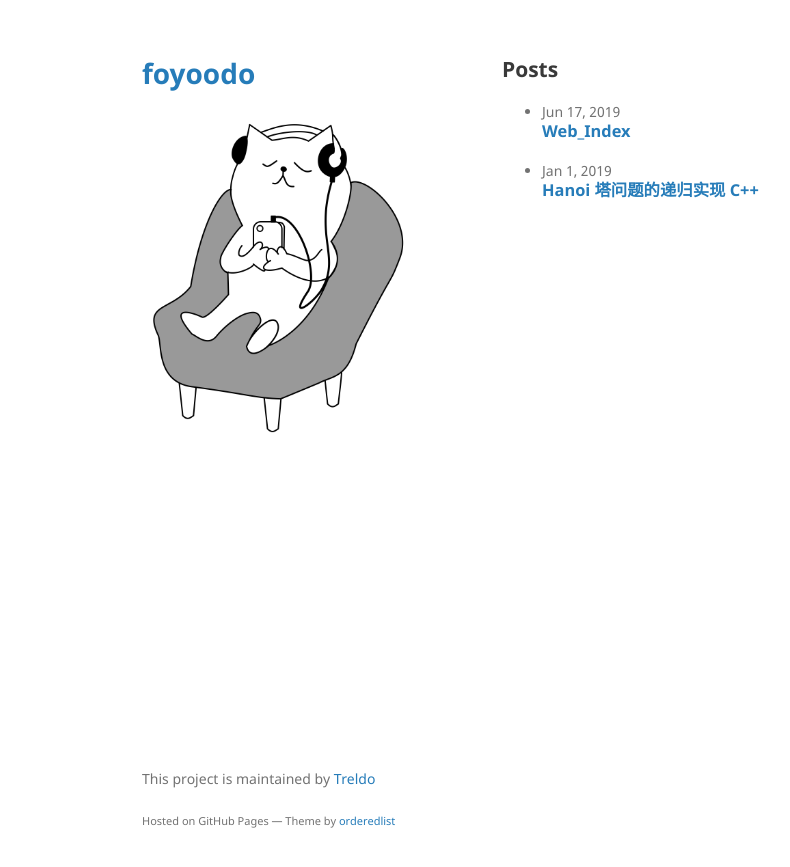
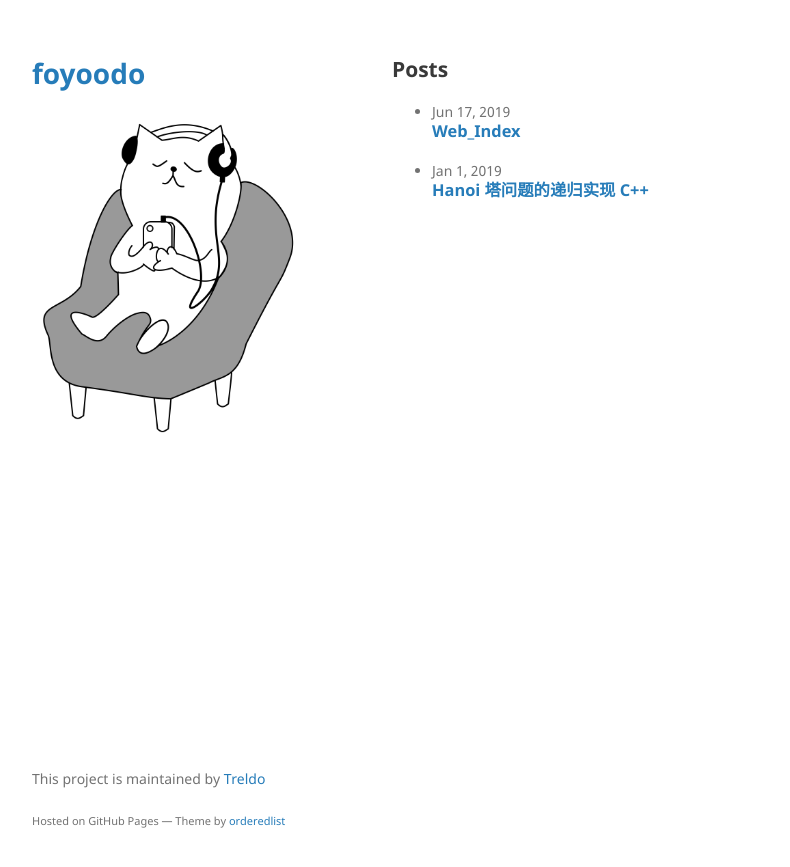
Before and after one commit to Treldo/bm_blog, a Jekyll site: the page built from index.md, in a window 1280 px wide. Shown: the top 867 px of the page, without its empty margins (68-858 px from the left). Built offline with Jekyll 4.4.1, drawn with Linux system fonts in a browser that asks for light colours.

Commit message:
1080 720

```diff
--- a/_sass/jekyll-theme-minimal.scss
+++ b/_sass/jekyll-theme-minimal.scss
@@ -56,7 +56,7 @@ a:hover small {
 }
 
 .wrapper {
-  width: 860px;
+  width: 1080px;
   margin: 0 auto;
 }
 
@@ -172,7 +172,7 @@ strong {
 }
 
 section {
-  width: 500px;
+  width: 720px;
   float: right;
   padding-bottom: 50px;
 }
```
